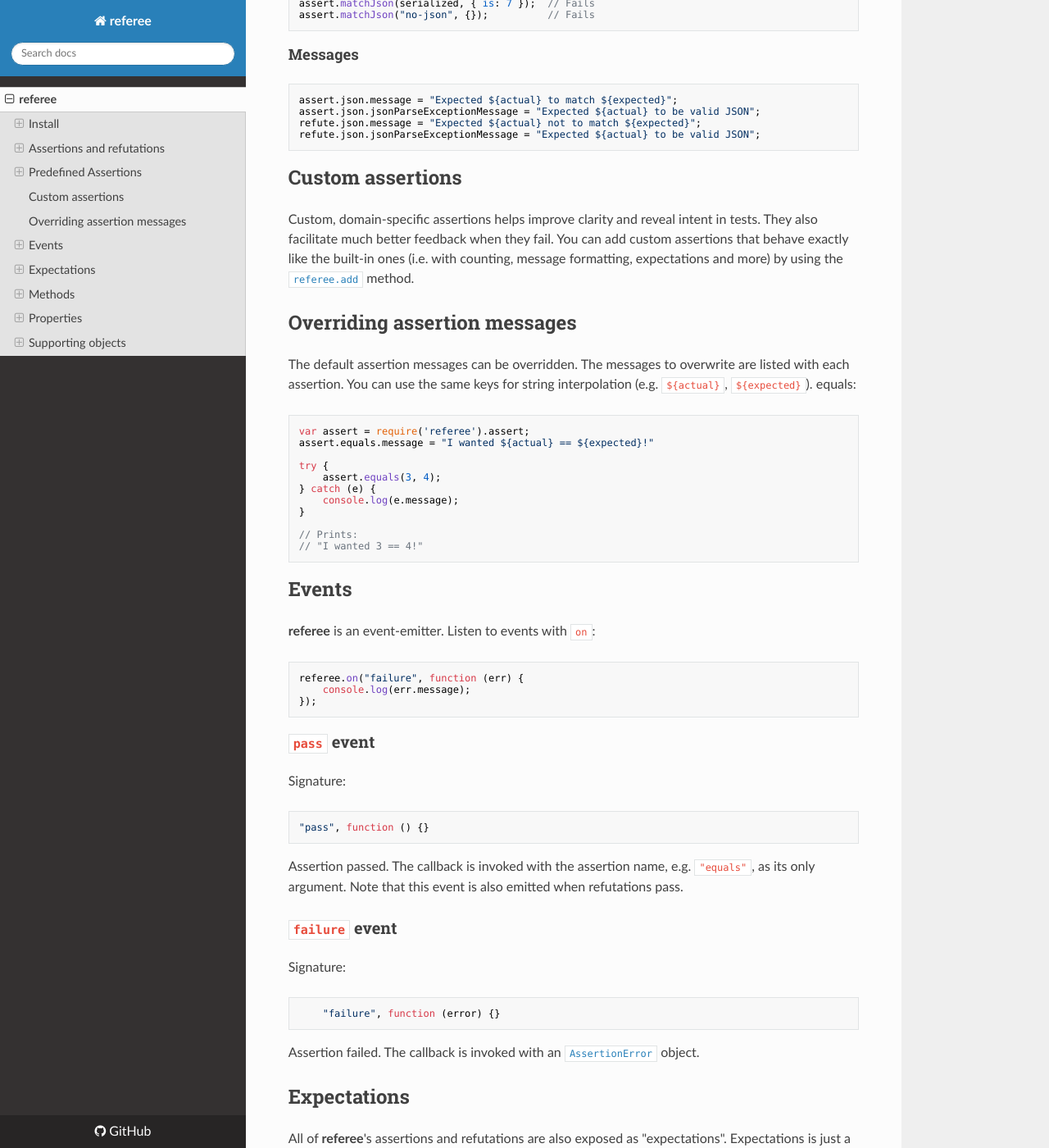
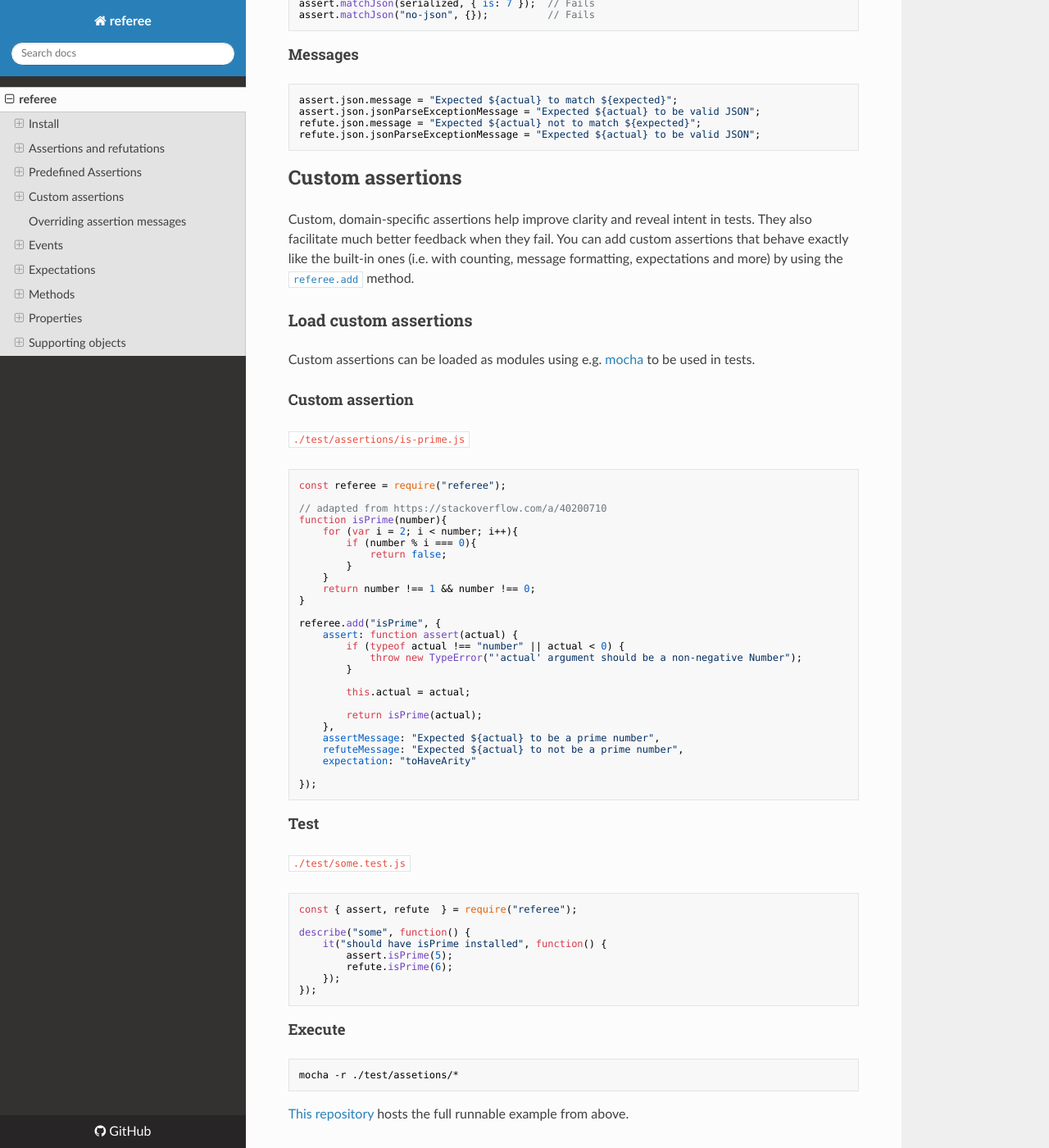
Before and after one commit to sinonjs/referee, an MkDocs documentation site: the page built from docs/index.md, in a window 1280 px wide and 1400 px high, scrolled down 27405 px. Shown: the whole window at 82% size. Built offline with MkDocs 1.6.1, drawn with Linux system fonts in a browser that asks for light colours; nearby versions of some CDN libraries.

Commit message:
feat(docs): Add example on loading custom assertions with mocha (#43)
* feat(docs): Add example on loading custom assertions with mocha

This adds an example on how to load custom assertions as modules as
described in https://github.com/sinonjs/referee-custom-assert-with-mocha
to docs. See: #19
A typo was fixed as well: helps -> help

````diff
--- a/docs/index.md
+++ b/docs/index.md
@@ -1552,8 +1552,67 @@ refute.json.jsonParseExceptionMessage = "Expected ${actual} to be valid JSON";
 
 ## Custom assertions
 
-Custom, domain-specific assertions helps improve clarity and reveal intent in tests. They also facilitate much better feedback when they fail. You can add custom assertions that behave exactly like the built-in ones (i.e. with counting, message formatting, expectations and
+Custom, domain-specific assertions help improve clarity and reveal intent in tests. They also facilitate much better feedback when they fail. You can add custom assertions that behave exactly like the built-in ones (i.e. with counting, message formatting, expectations and
 more) by using the [`referee.add`](#refereeadd) method.
+
+### Load custom assertions
+
+Custom assertions can be loaded as modules using e.g. [mocha](https://mochajs.org/) to be used in tests.
+
+#### Custom assertion
+
+`./test/assertions/is-prime.js`
+```js
+const referee = require("referee");
+
+// adapted from https://stackoverflow.com/a/40200710
+function isPrime(number){
+    for (var i = 2; i < number; i++){
+        if (number % i === 0){
+            return false;
+        }
+    }
+    return number !== 1 && number !== 0;
+}
+
+referee.add("isPrime", {
+    assert: function assert(actual) {
+        if (typeof actual !== "number" || actual < 0) {
+            throw new TypeError("'actual' argument should be a non-negative Number");
+        }
+
+        this.actual = actual;
+
+        return isPrime(actual);
+    },
+    assertMessage: "Expected ${actual} to be a prime number",
+    refuteMessage: "Expected ${actual} to not be a prime number",
+    expectation: "toHaveArity"
+
+});
+```
+
+#### Test
+
+`./test/some.test.js`
+```js
+const { assert, refute  } = require("referee");
+
+describe("some", function() {
+    it("should have isPrime installed", function() {
+        assert.isPrime(5);
+        refute.isPrime(6);
+    });
+});
+```
+
+#### Execute
+
+```sh
+mocha -r ./test/assetions/*
+```
+
+[This repository](https://github.com/sinonjs/referee-custom-assert-with-mocha) hosts the full runnable example from above.
 
 ## Overriding assertion messages
 
````
